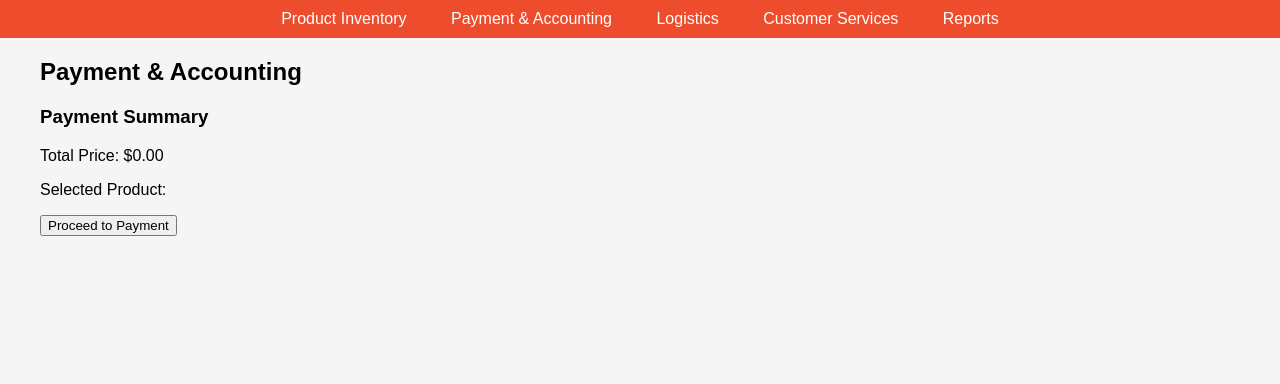
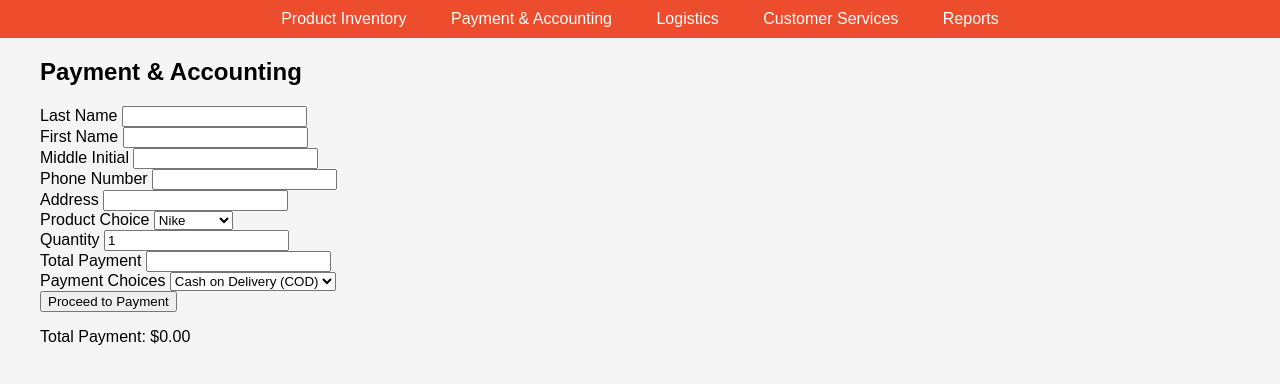
Before and after one commit to Beazel17/it28-ecommerce-m-ayuno, a plain HTML site: page index.html in a window 1280 px wide. Both pictures are taken after a click on the link "Payment & Accounting". Drawn offline with Linux system fonts and the light colour scheme.

Commit message:
added payment & accounting

```diff
--- a/index.html
+++ b/index.html
@@ -93,7 +93,7 @@
             <td id="quantity_1">10</td>
             <td><img class="product-image" src="https://m.media-amazon.com/images/I/61xgyADdkmL.jpg" alt="Nike Cap"></td>
             <td>
-                <input type="number" id="quantity_input_1" min="1" value="1">
+                <input type="number" id="quantity_input_1" min="1" value="1" onchange="calculateTotalPayment(1)">
                 <button class="buy-btn" onclick="buyProduct(1)">Buy</button>
             </td>
           </tr>
@@ -104,7 +104,7 @@
             <td id="quantity_2">20</td>
             <td><img class="product-image" src="https://m.media-amazon.com/images/I/81NmuY3ePeL.jpg" alt="Puma Cap"></td>
             <td>
-                <input type="number" id="quantity_input_2" min="1" value="1">
+                <input type="number" id="quantity_input_2" min="1" value="1" onchange="calculateTotalPayment(2)">
                 <button class="buy-btn" onclick="buyProduct(2)">Buy</button>
             </td>
           </tr>
@@ -115,7 +115,7 @@
             <td id="quantity_3">30</td>
             <td><img class="product-image" src="https://m.media-amazon.com/images/I/51syxT3tZxL.jpg" alt="New York Cap"></td>
             <td>
-                <input type="number" id="quantity_input_3" min="1" value="1">
+                <input type="number" id="quantity_input_3" min="1" value="1" onchange="calculateTotalPayment(3)">
                 <button class="buy-btn" onclick="buyProduct(3)">Buy</button>
             </td>
           </tr>
@@ -124,32 +124,49 @@
 
     <section id="PaymentAccounting" style="display: none;">
         <h2>Payment & Accounting</h2>
-        <div id="paymentSummary">
-            <h3>Payment Summary</h3>
-            <p>Total Price: $<span id="totalPrice">0.00</span></p>
-            <p>Selected Product: <span id="selectedProduct"></span></p>
+        <div id="paymentForm">
+            <label for="last_name">Last Name</label>
+            <input type="text" id="last_name" name="last_name">
+            <br>
+            <label for="first_name">First Name</label>
+            <input type="text" id="first_name" name="first_name">
+            <br>
+            <label for="middle_initial">Middle Initial</label>
+            <input type="text" id="middle_initial" name="middle_initial">
+            <br>
+            <label for="phone_number">Phone Number</label>
+            <input type="text" id="phone_number" name="phone_number">
+            <br>
+            <label for="address">Address</label>
+            <input type="text" id="address" name="address">
+            <br>
+            <label for="product_choice">Product Choice</label>
+            <select id="product_choice" name="product_choice" onchange="calculateTotalPayment()">
+                <option value="Nike">Nike</option>
+                <option value="Puma">Puma</option>
+                <option value="New York">New York</option>
+            </select>
+            <br>
+            <label for="quantity">Quantity</label>
+            <input type="number" id="quantity" min="1" value="1" onchange="calculateTotalPayment()">
+            <br>
+            <label for="total_payment">Total Payment</label>
+            <input type="number" id="total_payment">
+            <br>
+            <label for="payment_choices">Payment Choices</label>
+            <select id="payment_choices" name="payment_choices">
+                <option value="Cash on Delivery (COD)">Cash on Delivery (COD)</option>
+                <option value="Gcash">Gcash</option>
+                <option value="Paymaya">Paymaya</option>
+            </select>
+            <br>
             <button onclick="processPayment()">Proceed to Payment</button>
         </div>
+        <p>Total Payment: <span id="total_payment">$0.00</span></p>
         <div id="paymentStatus" style="display: none;">
             <h3>Payment Status</h3>
             <p id="paymentMessage"></p>
         </div>
-        </section>
-
-
-        <section id="Logistics">
-            <h2>Logistics</h2>
-            <p>This section contains logistics information.</p>
-        </section>
-
-        <section id="CustomerServices">
-            <h2>Customer Services</h2>
-            <p>This section contains customer services information.</p>
-        </section>
-
-        <section id="Reports">
-            <h2>Reports</h2>
-            <p>This section contains reports information.</p>
     </section>
 </div>
 
@@ -179,27 +196,61 @@
         if (currentQuantity >= quantity) {
             quantityElement.textContent = currentQuantity - quantity;
             var totalPriceElement = document.getElementById('totalPrice');
-                var totalPrice = parseFloat(totalPriceElement.textContent || 0); // Initialize to 0 if empty
+            var totalPrice = parseFloat(totalPriceElement.textContent || 0);
             totalPrice += price * quantity;
             totalPriceElement.textContent = totalPrice.toFixed(2);
             console.log(quantity + " units of Product ID " + productId + " has been bought!");
             showSection('PaymentAccounting'); // Show Payment & Accounting section
             document.getElementById('selectedProduct').textContent = productName + " (Quantity: " + quantity + ")";
+            // Set the product choice and quantity in the payment form
+            document.getElementById('product_choice').value = productName;
+            document.getElementById('quantity').value = quantity;
+            // Calculate total payment based on the selected product and quantity
+            calculateTotalPayment();
         } else {
             console.log("Product ID " + productId + " is out of stock!");
         }
     }
+    function calculateTotalPayment() {
+        var productChoice = document.getElementById('product_choice').value;
+        var quantity = parseInt(document.getElementById('quantity').value);
+        var priceText = '';
+        if (productChoice === 'Nike') {
+            priceText = document.querySelector('#quantity_1 + td').textContent;
+        } else if (productChoice === 'Puma') {
+            priceText = document.querySelector('#quantity_2 + td').textContent;
+        } else if (productChoice === 'New York') {
+            priceText = document.querySelector('#quantity_3 + td').textContent;
+        }
+        var price = parseFloat(priceText.replace(/[^\d.]/g, '')); // Remove non-numeric characters
+        var totalPayment = price * quantity;
+        document.getElementById('total_payment').value = totalPayment.toFixed(2);
+        document.getElementById('display_total_payment').textContent = "$" + totalPayment.toFixed(2);
+    }
 
-        function processPayment() {
-            var totalPrice = parseFloat(document.getElementById('totalPrice').textContent);
-            if (isNaN(totalPrice) || totalPrice === 0) {
-                console.log("No products selected for payment.");
+    // Call calculateTotalPayment when quantity or product choice changes
+    document.getElementById('quantity').addEventListener('change', calculateTotalPayment);
+    document.getElementById('product_choice').addEventListener('change', calculateTotalPayment);
+
+
+    function proceedToPayment() {
+        var quantity = parseInt(document.getElementById('quantity').value);
+        var price = parseFloat(document.querySelector('#quantity_1 + td').textContent.replace(/[^\d.]/g, ''));
+        var totalPayment = quantity * price;
+        document.getElementById('total_payment').value = totalPayment.toFixed(2);
+        document.getElementById('display_total_payment').textContent = "$" + totalPayment.toFixed(2);
+
+        var paymentMethod = document.getElementById('payment_choices').value;
+        if (isNaN(totalPayment) || totalPayment <= 0) {
+            console.log("Invalid total payment amount.");
             return;
         }
         // Simulate payment processing (for demonstration)
         var paymentMessageElement = document.getElementById('paymentMessage');
-            paymentMessageElement.textContent = "Payment of $" + totalPrice.toFixed(2) + " processed successfully.";
+        paymentMessageElement.textContent = "Payment of $" + totalPayment.toFixed(2) + " via " + paymentMethod + " processed successfully.";
         document.getElementById('paymentStatus').style.display = 'block';
+        // Navigate to Logistics section
+        showSection('Logistics');
     }
 </script>
 
```
Lines whose indentation alone changed are shown as unchanged.
